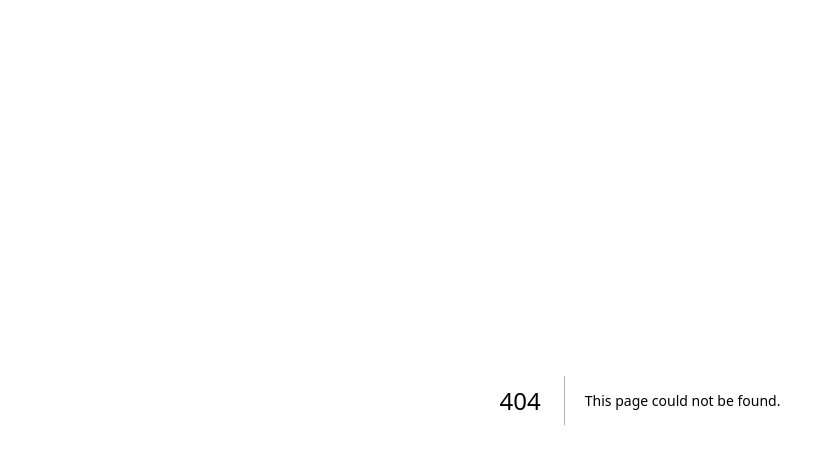
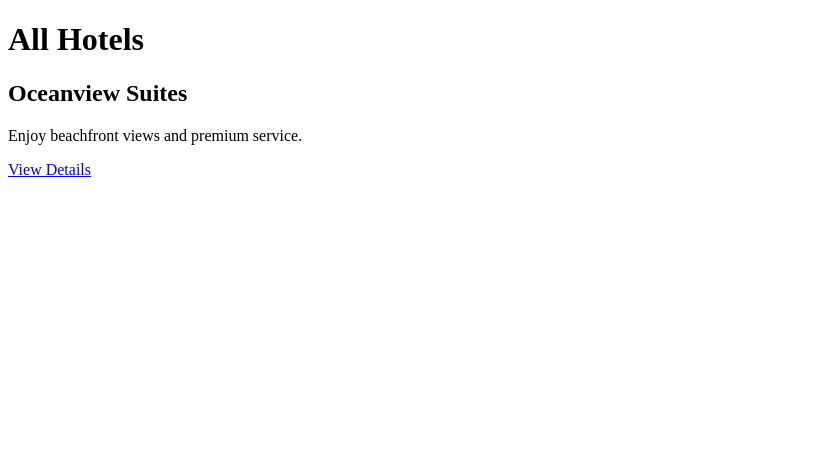
Before and after one commit to mnvargas312/hotel-explorer, a Next.js app in the folder hotel-explorer/: page /hotels in a window 1280 px wide. Before the commit this address had no page. Shown: the top 464 px of the page, without its empty margins (0-835 px from the left). Built offline with nearby package versions, Linux system fonts and the light colour scheme.

Commit message:
feat: add hotel listing page with links to detail pages

```diff
--- /dev/null
+++ b/hotel-explorer/app/hotels/page.jsx
@@ -0,0 +1,17 @@
+import Link from 'next/link';
+import hotels from '../../data/hotels.json';
+
+export default function HotelListPage(){
+  return (
+    <div>
+      <h1>All Hotels</h1>
+      {hotels.map(hotel => (
+        <div key={hotel.slug}>
+          <h2>{hotel.name}</h2>
+          <p>{hotel.description}</p>
+          <Link href={`/hotels/${hotel.slug}`}>View Details</Link>
+        </div>
+      ))}
+    </div>
+  )
+}
```
